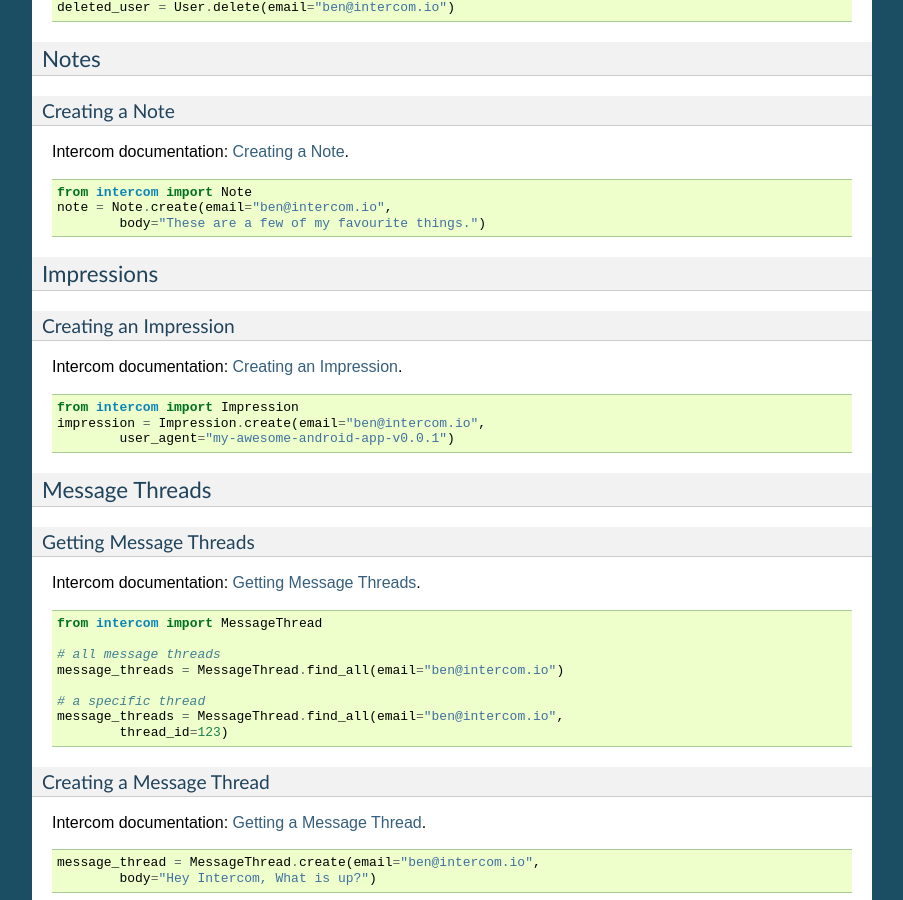
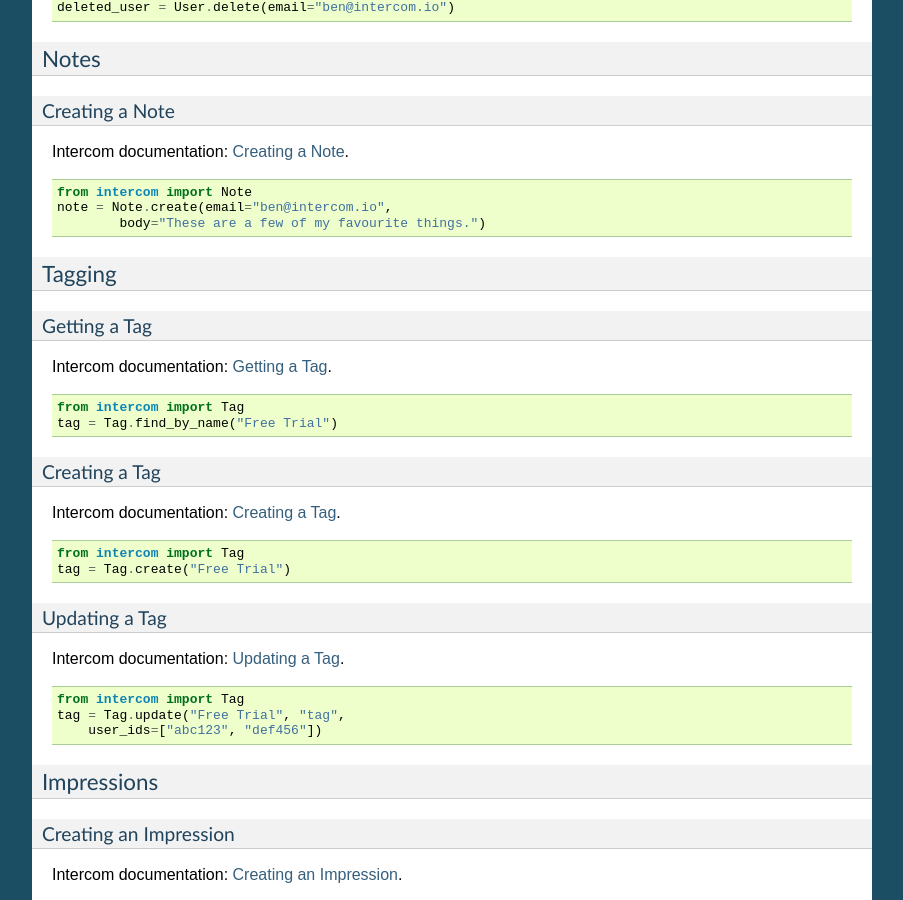
Before and after one commit to intercom/python-intercom, a Sphinx documentation site: the page built from docs/index.rst, in a window 1280 px wide and 900 px high, scrolled down 1290 px. Shown: the whole window, without its empty margins (198-1101 px from the left). Built offline with Sphinx 7.4.7, drawn with Linux system fonts in a browser that asks for light colours; the version number could not be read and is left out; some of the changed text lies outside the part shown.

Commit message:
Updating changelog. Adding tagging documentation.

```diff
--- a/docs/changelog.rst
+++ b/docs/changelog.rst
@@ -2,6 +2,11 @@
 Changelog
 =========
 
+* 0.2.8
+   * Added support for tagging #13 <https://github.com/jkeyes/python-intercom/issues/13>`_.
+   * Now installs into a clean python environment (https://github.com/vrachil) `#12 <https://github.com/jkeyes/python-intercom/issues/12>`_.
+   * Doctest fix.
+   * PEP8 formatting.
 * 0.2.7
    * Update delete user support to send bodyless request.
    * Add support for user notes.
--- a/docs/index.rst
+++ b/docs/index.rst
@@ -107,6 +107,42 @@
     note = Note.create(email="ben@intercom.io",
             body="These are a few of my favourite things.")
 
+
+Tagging
+-------
+
+Getting a Tag
++++++++++++++
+
+Intercom documentation: `Getting a Tag <http://docs.intercom.io/api#getting_a_tag>`_.
+
+::
+
+    from intercom import Tag
+    tag = Tag.find_by_name("Free Trial")
+
+Creating a Tag
+++++++++++++++
+
+Intercom documentation: `Creating a Tag <http://docs.intercom.io/api#creating_a_tag>`_.
+
+::
+
+    from intercom import Tag
+    tag = Tag.create("Free Trial")
+
+Updating a Tag
+++++++++++++++
+
+Intercom documentation: `Updating a Tag <http://docs.intercom.io/api#updating_a_tag>`_.
+
+::
+
+    from intercom import Tag
+    tag = Tag.update("Free Trial", "tag",
+        user_ids=["abc123", "def456"])
+
+
 Impressions
 -----------
 
```
